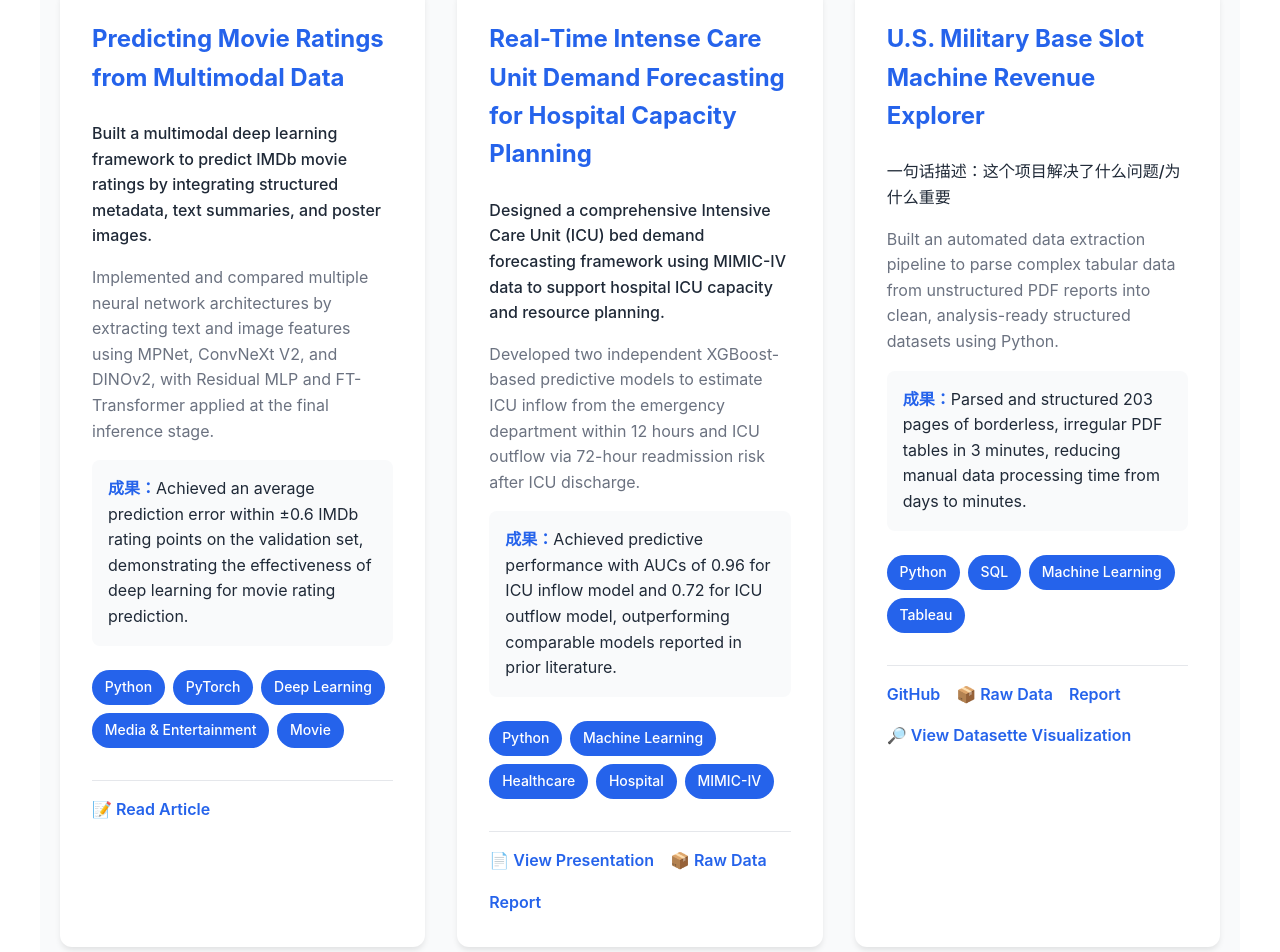
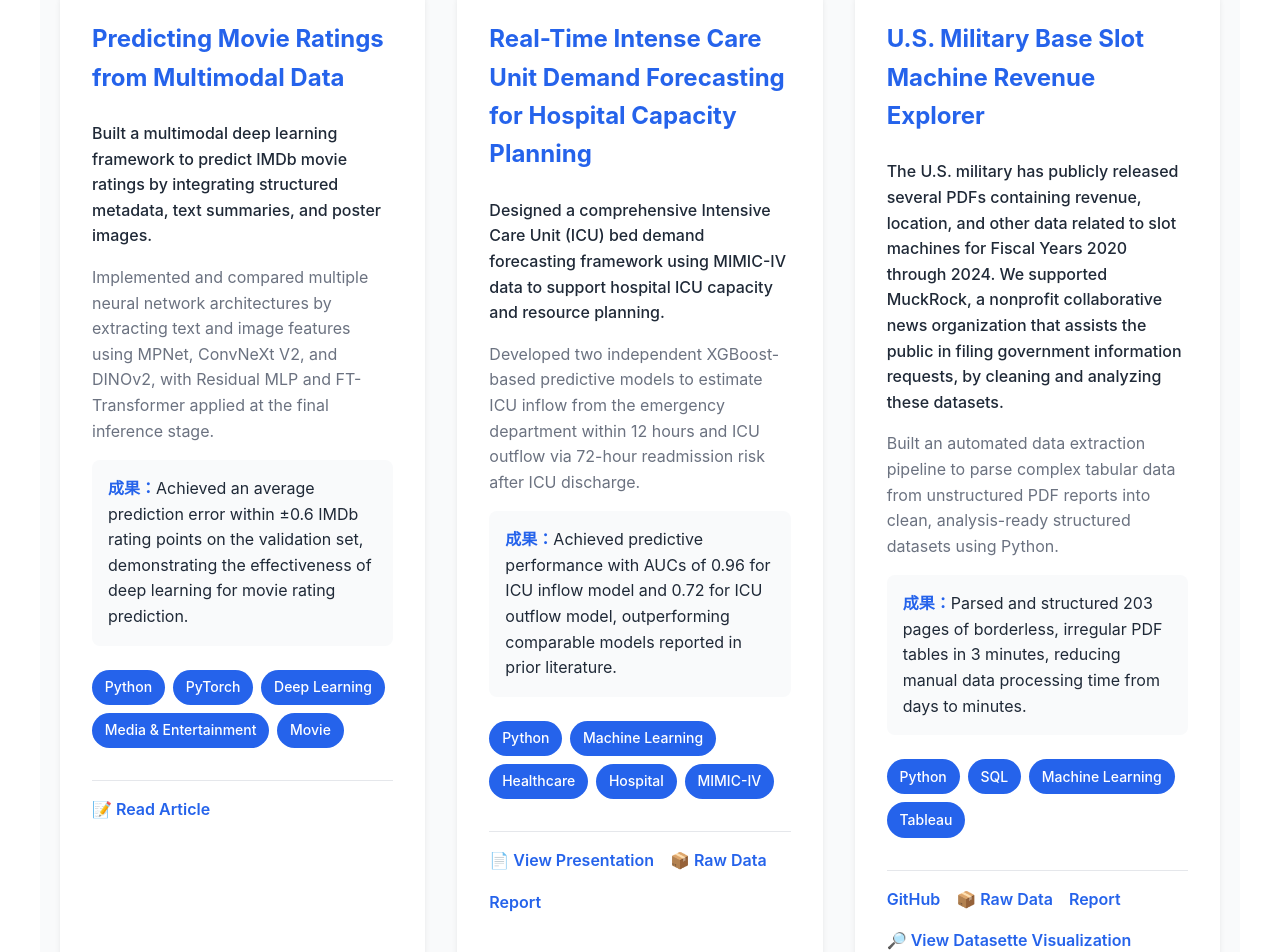
Before and after one commit to jhuangbp/portfolio_website, a React (Vite) app: page / in a window 1280 px wide. Shown: the part 2318-3270 px from the top of the page. Built offline with nearby package versions, Linux system fonts and the light colour scheme; no server answers.

Commit message:
Update Projects.jsx

```diff
--- a/src/components/Projects.jsx
+++ b/src/components/Projects.jsx
@@ -40,7 +40,7 @@ const Projects = () => {
     {
       id: 3,
       name: 'U.S. Military Base Slot Machine Revenue Explorer',
-      description: '一句话描述：这个项目解决了什么问题/为什么重要',
+      description: 'The U.S. military has publicly released several PDFs containing revenue, location, and other data related to slot machines for Fiscal Years 2020 through 2024. We supported MuckRock, a nonprofit collaborative news organization that assists the public in filing government information requests, by cleaning and analyzing these datasets.',
       role: 'Built an automated data extraction pipeline to parse complex tabular data from unstructured PDF reports into clean, analysis-ready structured datasets using Python.',
       impact: 'Parsed and structured 203 pages of borderless, irregular PDF tables in 3 minutes, reducing manual data processing time from days to minutes.',
       tech: ['Python', 'SQL', 'Machine Learning', 'Tableau'],
```
